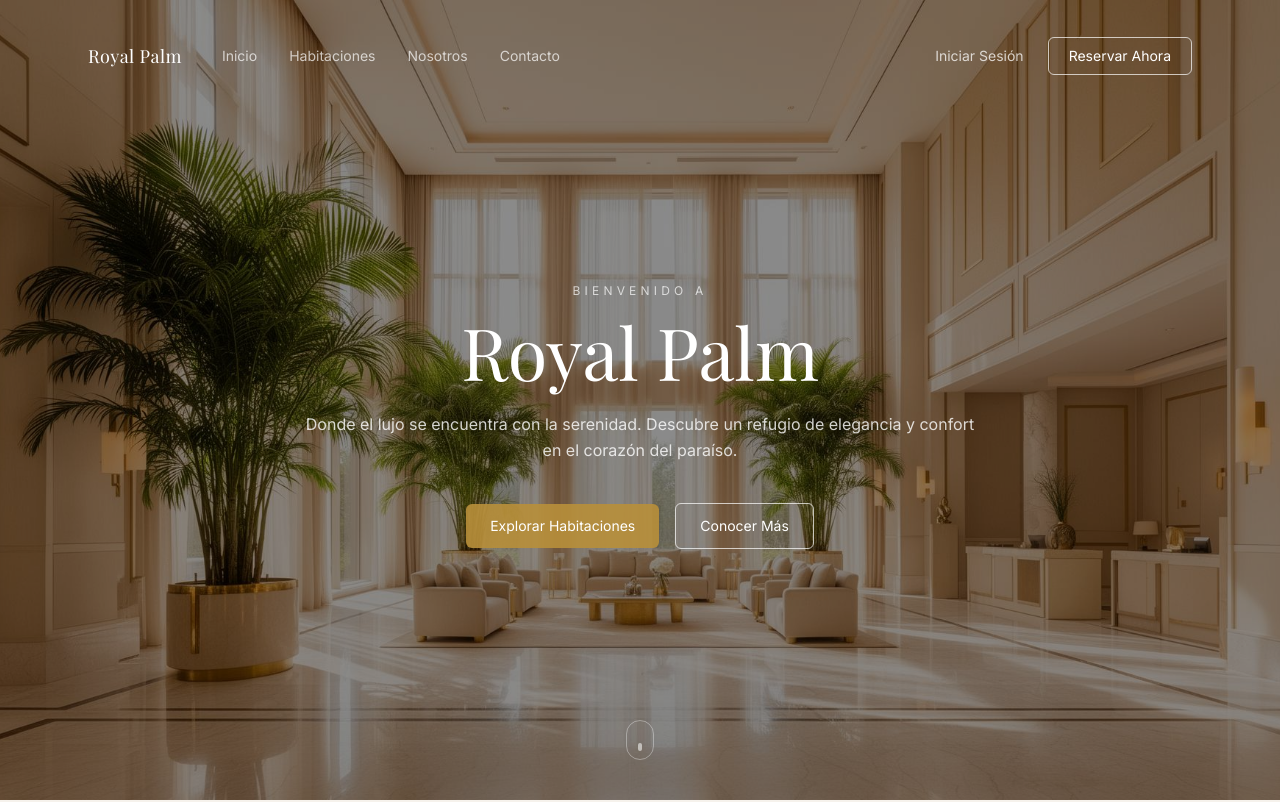
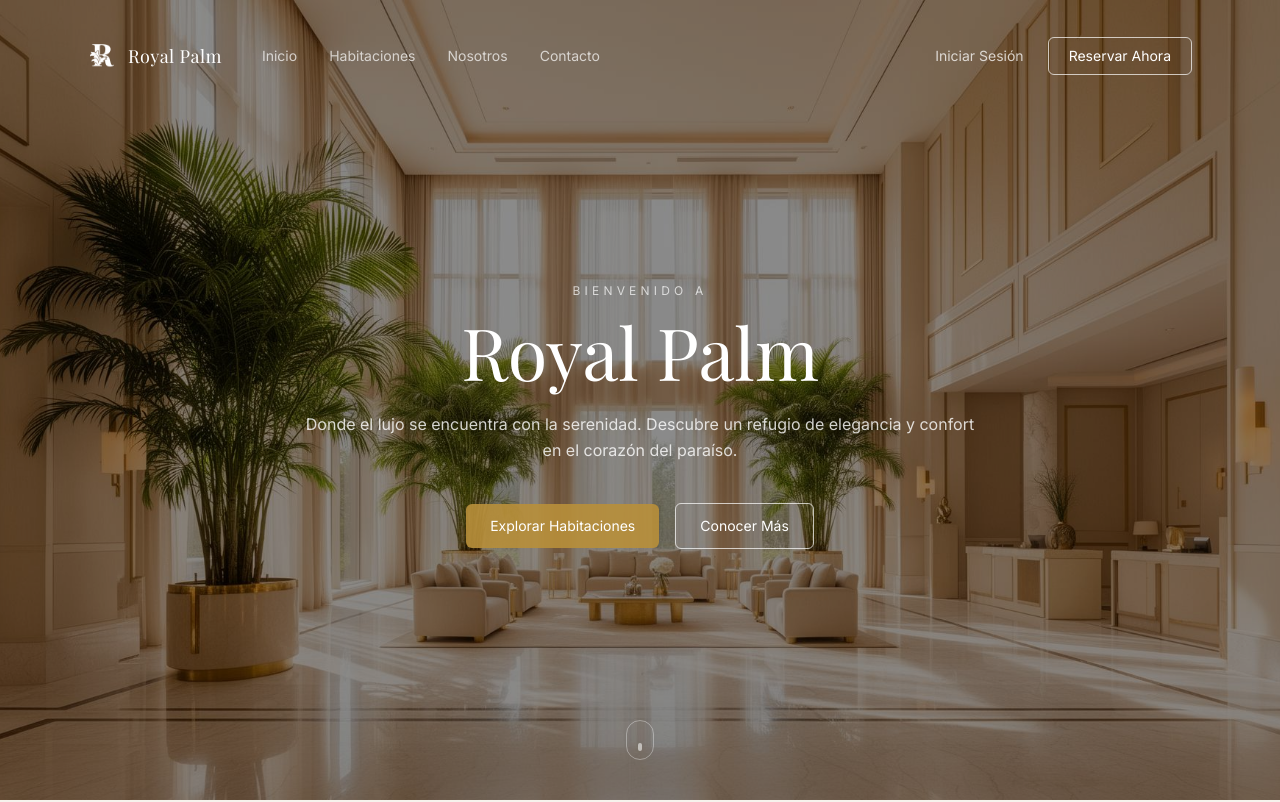
Before and after one commit to LuiisDev21/RoyalPalms, a Next.js app: page / in a window 1280 px wide. Shown: the top 802 px of the page. Built offline with nearby package versions, Linux system fonts and the light colour scheme; a web font is replaced by a local one.

Commit message:
update logo

```diff
--- a/Componentes/Comunes/BarraNavegacion.tsx
+++ b/Componentes/Comunes/BarraNavegacion.tsx
@@ -3,6 +3,7 @@
 import Link from "next/link";
 import { useEffect, useState } from "react";
 import { BotonEnlace } from "@/Componentes/Base/BotonEnlace";
+import { LogoMarca } from "@/Componentes/Comunes/LogoMarca";
 
 const EnlacesNavegacion = [
   { Texto: "Inicio", HRef: "/" },
@@ -82,7 +83,10 @@ export function BarraNavegacion() {
                 ClaseTextoMarca,
               )}
             >
-              Royal Palm
+              <span className="flex items-center gap-3">
+                <LogoMarca ClaseAdicional="h-6 w-6 md:h-7 md:w-7" />
+                <span>Royal Palm</span>
+              </span>
             </Link>
 
             <nav className="hidden items-center gap-8 md:flex">
--- /dev/null
+++ b/Componentes/Comunes/LogoMarca.tsx
@@ -0,0 +1,27 @@
+function UnirClases(...Clases: Array<string | undefined | false | null>) {
+  return Clases.filter(Boolean).join(" ");
+}
+
+export function LogoMarca({
+  ClaseAdicional,
+}: {
+  ClaseAdicional?: string;
+}) {
+  return (
+    <span
+      aria-hidden="true"
+      className={UnirClases("inline-block h-6 w-6", ClaseAdicional)}
+      style={{
+        backgroundColor: "currentColor",
+        WebkitMaskImage: "url(/Logo.svg)",
+        WebkitMaskRepeat: "no-repeat",
+        WebkitMaskPosition: "center",
+        WebkitMaskSize: "contain",
+        maskImage: "url(/Logo.svg)",
+        maskRepeat: "no-repeat",
+        maskPosition: "center",
+        maskSize: "contain",
+      }}
+    />
+  );
+}
```
Also changed, not shown: public/Logo.svg (added).
